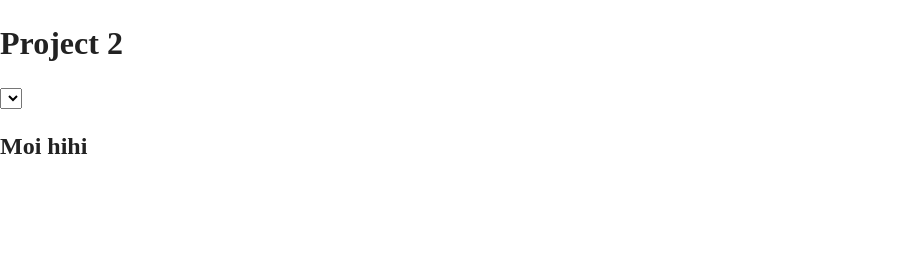
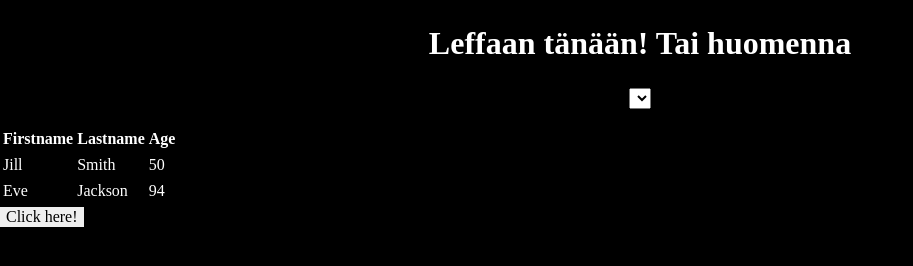
Before and after one commit to antonl1998/project2, a plain HTML site: page index.html in a window 1280 px wide. Shown: the whole page, without its empty margins (0-913 px from the left). Drawn offline with nearby package versions, Linux system fonts and the light colour scheme; no server answers.

Commit message:
Kuvan lisäys

```diff
--- a/css/stylesheet.css
+++ b/css/stylesheet.css
@@ -0,0 +1,26 @@
+h1 {
+    text-align: center;
+    color: white; /* ja samoin tähän joku parempi väri (tint) */
+}
+
+body {
+    background-color: black; /* joku nätti värishade tähän vielä */
+    color: white;
+}
+
+#testi  {
+    display: block;
+    margin: auto;
+}
+
+
+/*turhia for now
+.listcontainer {
+
+}
+.listcontainer ul {
+
+}
+.listcontainer li{
+
+} */
--- a/index.html
+++ b/index.html
@@ -15,11 +15,13 @@
         mihin ajattelin et laitetaan itse tekemät muotoilut ni helpompi löytää (stylesheet.css)-->
   <link rel="stylesheet" href="css/stylesheet.css">
   <meta name="theme-color" content="#fafafa">
+  <link rel="icon" href="favicon.ico">
+
 </head>
 <!-- Silloin kun sivu lataa se kutsuu loadAreas funktiota main.js tiedostosta
      joka hakee teatterit select listaan finnkinon XML tiedostosta / sivulta -->
 <body onload = "loadAreas()">
-  <h1>Project 2</h1>
+  <h1>Leffaan tänään! Tai huomenna </h1>
   <!-- TODO: keksi järkevä nimi select id:lle placeholderina id = "testi "-->
   <!-- Kun käyttäjä valitsee teatterin selectistä se kutsuu loadSchedule funktiota
        joka hakee valitusta teatterista kaikki elokuvat -->
@@ -27,13 +29,34 @@
 
   <!-- TODO Keksi ul id:lle parempi englannin kielinen nimi ja ehkä muuta taulukoksi jos sopii paremmin  -->
   <!-- Tähän lisätään finnkinon XML tiedostosta haetut elokuvat <li> tyyppeinä -->
-  <ul id="lista"></ul>
-  <h2> Moi hihi </h2>
-
+  <div class="listcontainer">
+    <ul id="lista"></ul>
+  </div>
+  <div class="testcontainer">
+    <table id="testitaulu">
+      <tr>
+        <th>Firstname</th>
+        <th>Lastname</th>
+        <th>Age</th>
+      </tr>
+      <tr>
+        <td id="Kuvatesti">Jill</td>
+        <td>Smith</td>
+        <td>50</td>
+      </tr>
+      <tr>
+        <td>Eve</td>
+        <td>Jackson</td>
+        <td>94</td>
+      </tr>
+    </table>
+    <button style="border: none;" onclick= loadimages()> Click here! </button>
+  </div>
   <!-- Javascript tiedostot  -->
   <script src="js/vendor/modernizr-3.7.1.min.js"></script>
   <script src="js/plugins.js"></script>
   <script src="js/main.js"></script>
-</body>
+  <script src="https://code.jquery.com/jquery-3.3.1.min.js"integrity="sha256-FgpCb/KJQlLNfOu91ta32o/NMZxltwRo8QtmkMRdAu8="crossorigin="anonymous"> </script>
+  </body>
 
 </html>
--- a/js/main.js
+++ b/js/main.js
@@ -14,6 +14,8 @@ function loadAreas() {
   var xmlhttp = new XMLHttpRequest();
   xmlhttp.open("GET", "https://www.finnkino.fi/xml/TheatreAreas/", true);
   xmlhttp.send();
+
+
 
   xmlhttp.onreadystatechange=function() {
     if(xmlhttp.readyState == 4 && xmlhttp.status==200) {
@@ -56,13 +58,37 @@ function loadSchedule() {
 
       //TODO: Lisää tähän muut tarvittavat asiat kuten aikataulut, kuvat, muuta infoa, osta lippu (linkki), jne
 
+      var imageURLs = xmlDoc.getElementsByTagName("EventSmallImagePortrait");
       var titles = xmlDoc.getElementsByTagName("Title");
       //Loops through the list
       for(var i = 0; i < titles.length; i++) {
         var titleText = titles[i].innerHTML;
+        var imageURL = '<img src="' + imageURLs[i].innerHTML + '">';
         //Creates <li> elements to <ul id="lista"> with movie titles
-        document.getElementById("lista").innerHTML +=  '<li>' + titleText + '</li>';
+        document.getElementById("lista").innerHTML +=  '<li>'+ imageURL + titleText + '</li>';
       }
     }
   }
 }
+
+
+function loadimages() {
+    //hakee kuvat finnkinon sivulta
+    var pictures = new XMLHttpRequest();
+    pictures.open("GET", "https://www.finnkino.fi/xml/Events/", true );
+    pictures.send();
+    //send request
+    pictures.onreadystatechange=function() {
+      if (pictures.readyState == 4 && pictures.status==200) {
+        var picDoc = pictures.responseXML;
+        var picName = picDoc.getElementsByTagName("EventSmallImagePortrait")
+
+        for(var i = 0; i < picName.length; i++) {
+          //put pictures to array from xml
+          var image = picName[i].innerHTML;
+
+          document.getElementById("kuvatesti").innerHTML += '<img src =' +image +'>';
+        }
+      }
+    }
+}
```
Also changed, not shown: favicon.ico.
